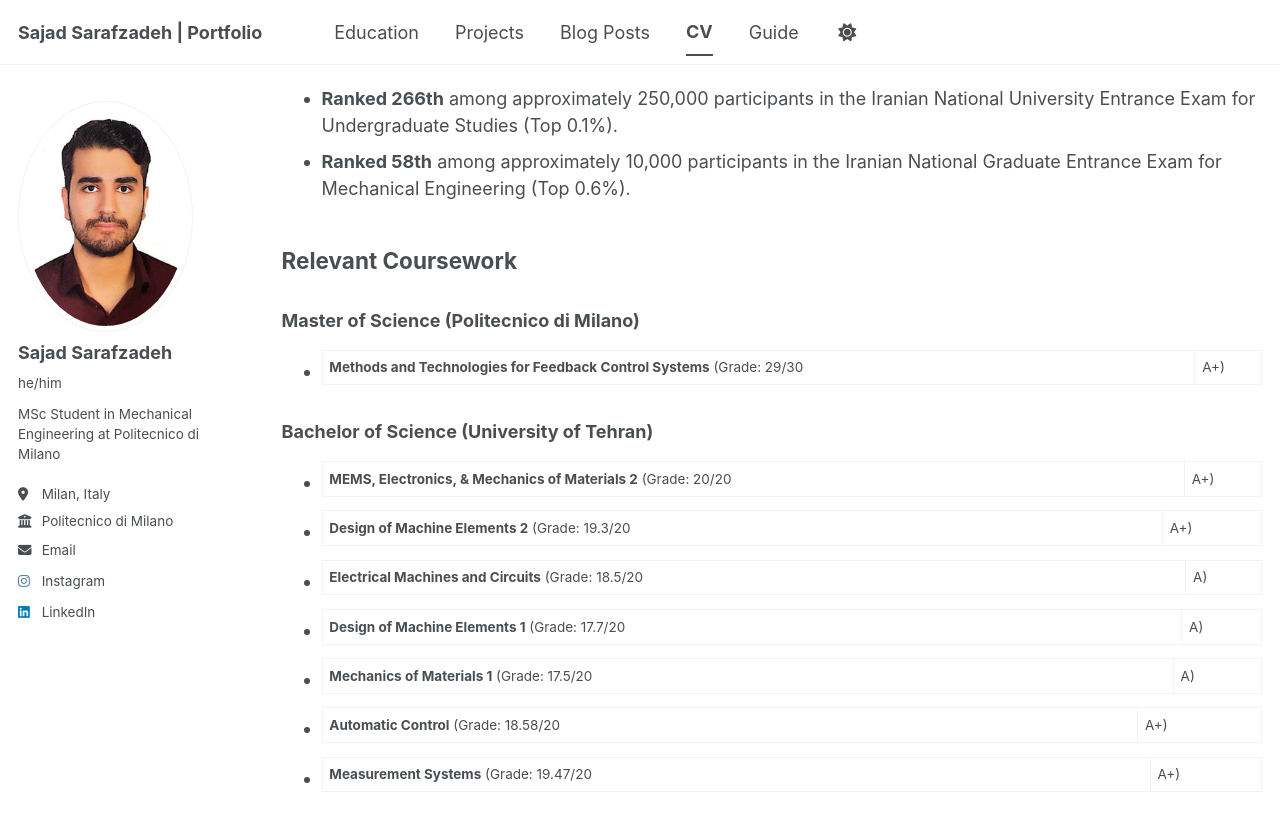
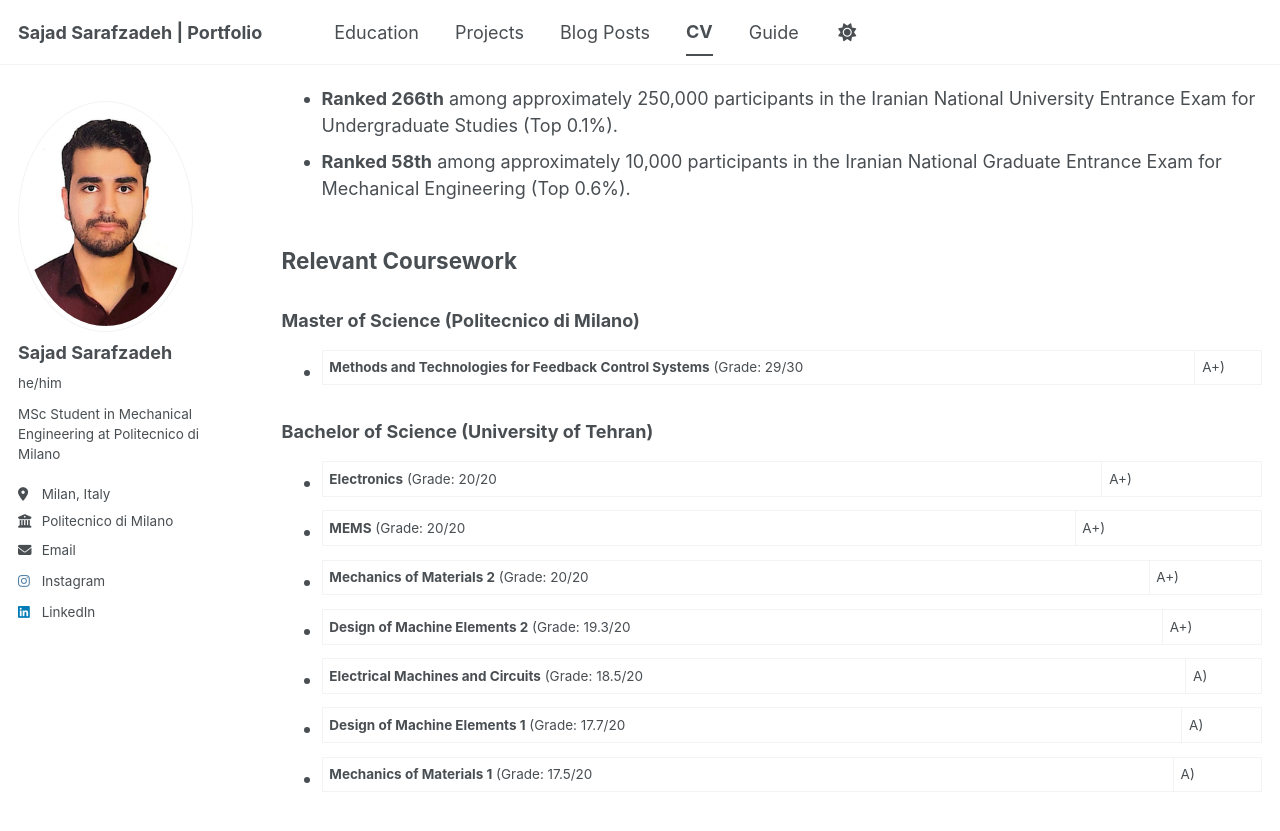
Before and after one commit to sajadsarafzadeh/sajadsarafzadeh.github.io, a Jekyll site: the page built from _pages/cv.md, in a window 1280 px wide and 900 px high, scrolled down 1547 px. Shown: the top 831 px of the window. Built offline with Jekyll 4.4.1, drawn with Linux system fonts in a browser that asks for light colours; a script bundle is joined from its source files by our own code; library files that are not in the unit come from our copies.

Commit message:
Update cv.md

```diff
--- a/_pages/cv.md
+++ b/_pages/cv.md
@@ -69,10 +69,10 @@ Relevant Coursework
 * **Methods and Technologies for Feedback Control Systems** (Grade: 29/30 | A+)
 
 ### Bachelor of Science (University of Tehran)
-* **MEMS, Electronics, & Mechanics of Materials 2** (Grade: 20/20 | A+)
+* **Electronics** (Grade: 20/20 | A+)
+* **MEMS** (Grade: 20/20 | A+)
+* **Mechanics of Materials 2** (Grade: 20/20 | A+)
 * **Design of Machine Elements 2** (Grade: 19.3/20 | A+)
 * **Electrical Machines and Circuits** (Grade: 18.5/20 | A)
 * **Design of Machine Elements 1** (Grade: 17.7/20 | A)
 * **Mechanics of Materials 1** (Grade: 17.5/20 | A)
-* **Automatic Control** (Grade: 18.58/20 | A+)
-* **Measurement Systems** (Grade: 19.47/20 | A+)
```
